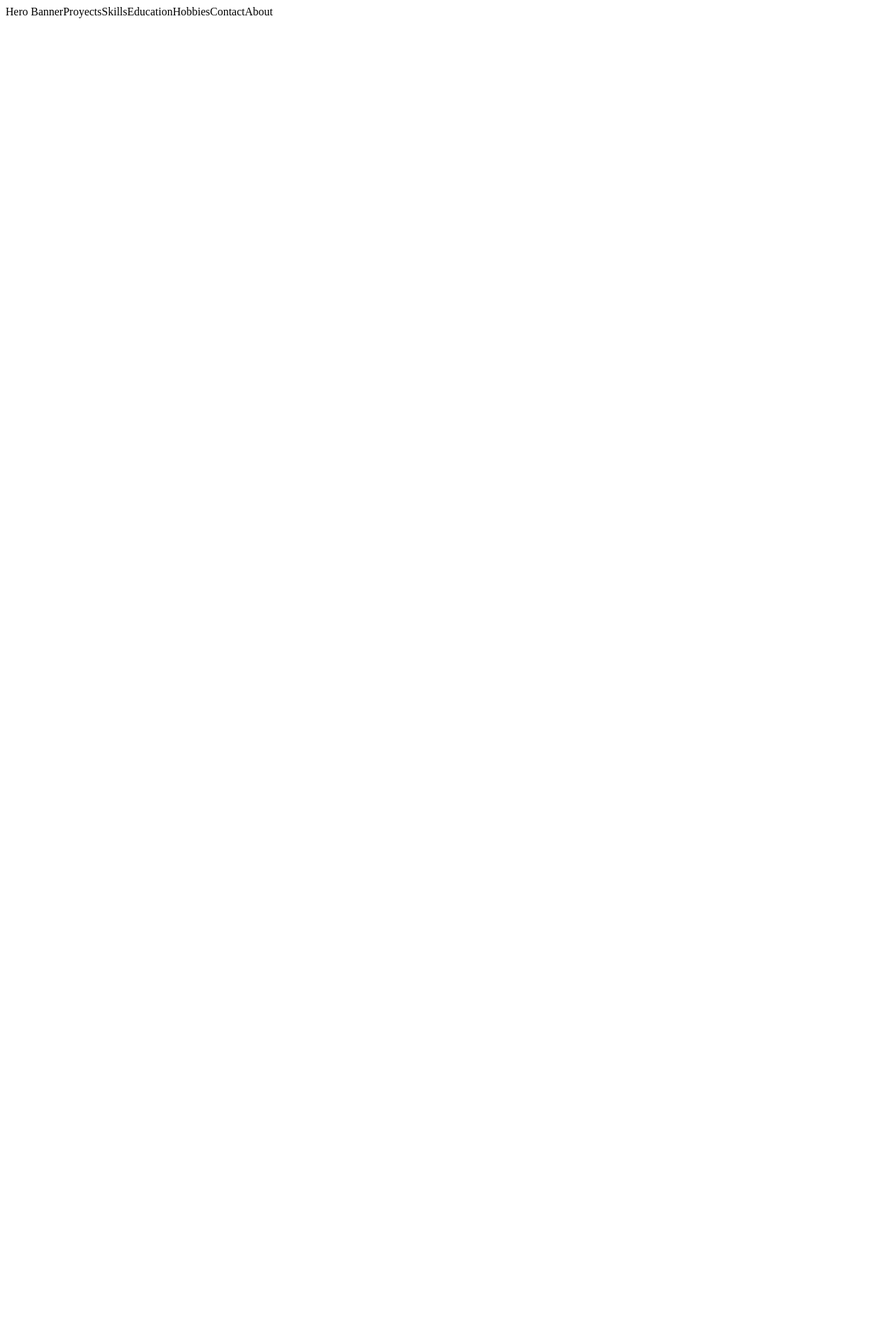
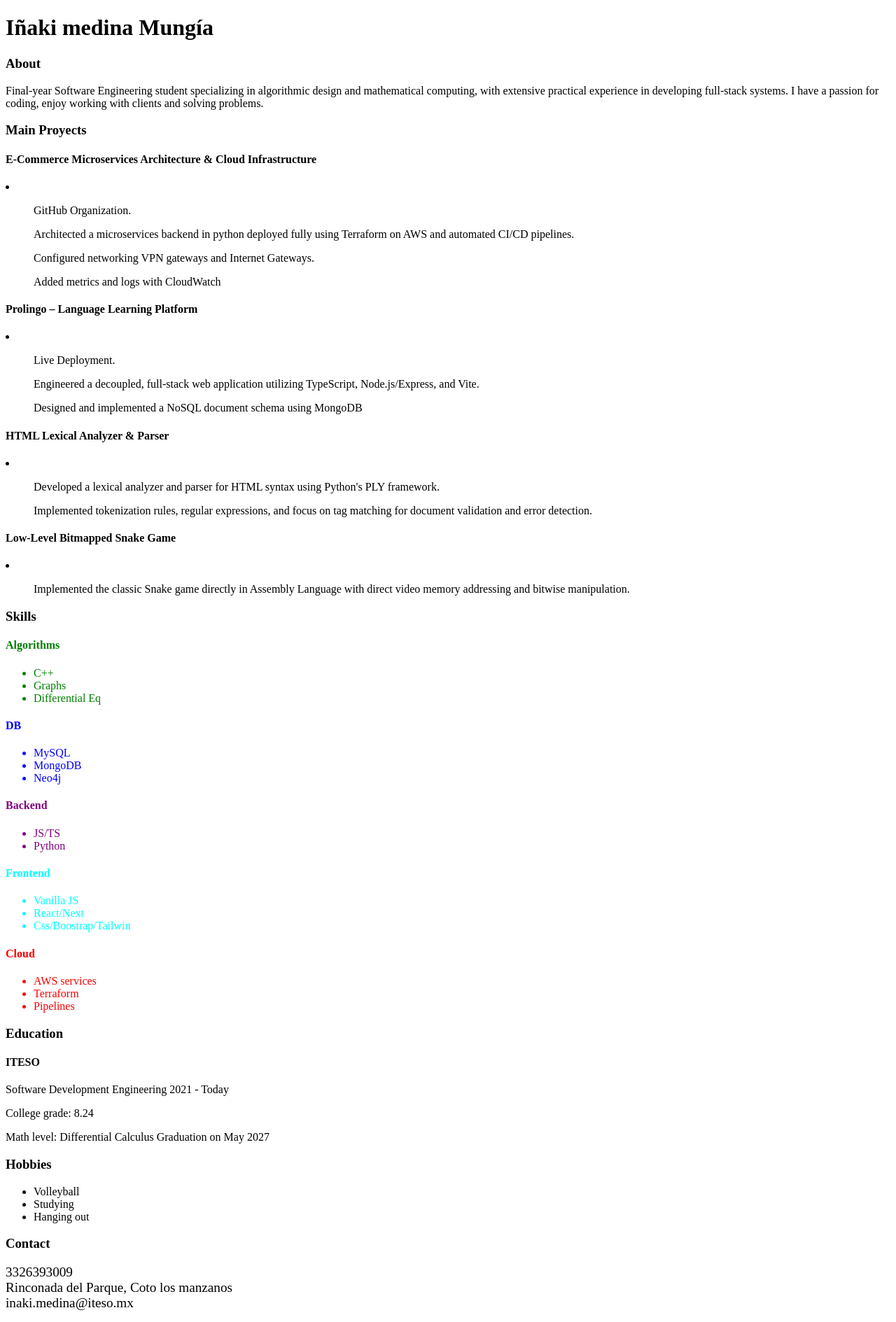
Before and after one commit to InakiMedina/FrontendHws, a React (Vite) app in the folder tarea1/my-app/: page / in a window 1280 px wide. Shown: the whole page at 70% size. Before the commit the page ends 800 px from the top, so only its background shows below. Built offline with nearby package versions, Linux system fonts and the light colour scheme.

Commit message:
added al cv content

```diff
--- a/tarea1/my-app/src/App.tsx
+++ b/tarea1/my-app/src/App.tsx
@@ -11,12 +11,12 @@ function App() {
   return (
     <>
       <HeroBanner/>
+      <About/>
       <Proyects/>
       <Technologies/>
       <Education/>
       <Hobbies/>
       <Contact/>
-      <About/>
     </>
   )
 }
--- a/tarea1/my-app/src/Content/About.tsx
+++ b/tarea1/my-app/src/Content/About.tsx
@@ -1,7 +1,10 @@
+
+
 export default function About() {
 	return (
 		<>
-			About
+			<h3>About</h3>
+			<p>Final-year Software Engineering student specializing in algorithmic design and mathematical computing, with extensive practical experience in developing full-stack systems. I have a passion for coding, enjoy working with clients and solving problems.</p>
 		</>
 	)
 }
--- a/tarea1/my-app/src/Content/Contact.tsx
+++ b/tarea1/my-app/src/Content/Contact.tsx
@@ -1,7 +1,12 @@
+import styles from './Contact.module.css'
+
 export default function Contanct() {
 	return (
 		<>
-			Contact
+			<h3>Contact</h3>
+			<p><span className={styles.black}>3326393009<br/>
+			Rinconada del Parque, Coto los manzanos<br/>
+			inaki.medina@iteso.mx</span><br/></p>
 		</>
 	)
 }
--- a/tarea1/my-app/src/Content/Education.tsx
+++ b/tarea1/my-app/src/Content/Education.tsx
@@ -1,7 +1,11 @@
 export default function Education() {
 	return (
 		<>
-			Education
+			<h3>Education</h3>
+			<h4>ITESO</h4>
+			<p>Software Development Engineering 	2021 - Today</p>
+			<p>College grade: 8.24</p>
+			<p>Math level: Differential Calculus	Graduation on May 2027</p>
 		</>
 	)
 }
--- a/tarea1/my-app/src/Content/HeroBanner.tsx
+++ b/tarea1/my-app/src/Content/HeroBanner.tsx
@@ -1,7 +1,7 @@
 export default function HeroBanner() {
 	return (
 		<>
-			Hero Banner
+			<h1>Iñaki medina Mungía</h1>
 		</>
 	)
 }
--- a/tarea1/my-app/src/Content/Hobbies.tsx
+++ b/tarea1/my-app/src/Content/Hobbies.tsx
@@ -1,7 +1,12 @@
 export default function Hobbies() {
 	return (
 		<>
-			Hobbies
+			<h3>Hobbies</h3>
+			<ul>
+				<li>Volleyball</li>
+				<li>Studying</li>
+				<li>Hanging out</li>
+			</ul>
 		</>
 	)
 }
--- a/tarea1/my-app/src/Content/Proyects.tsx
+++ b/tarea1/my-app/src/Content/Proyects.tsx
@@ -1,7 +1,49 @@
 export default function Proyects() {
 	return (
 		<>
-			Proyects
+			<h3>Main Proyects</h3>
+			<h4>E-Commerce Microservices Architecture & Cloud Infrastructure</h4>
+			<li>
+				<ul>
+					GitHub Organization.
+				</ul>
+				<ul>
+					Architected a microservices backend in python deployed fully using Terraform on AWS and automated CI/CD pipelines.
+				</ul>
+				<ul>
+					Configured networking VPN gateways and Internet Gateways.
+				</ul>
+				<ul>
+					Added metrics and logs with CloudWatch
+				</ul>
+			</li>
+			<h4>Prolingo – Language Learning Platform</h4>
+			<li>
+				<ul>
+					Live Deployment.
+				</ul>
+				<ul>
+					Engineered a decoupled, full-stack web application utilizing TypeScript, Node.js/Express, and Vite.
+				</ul>
+				<ul>
+					Designed and implemented a NoSQL document schema using MongoDB
+				</ul>
+			</li>
+			<h4>HTML Lexical Analyzer & Parser</h4>
+			<li>
+				<ul>
+					Developed a lexical analyzer and parser for HTML syntax using Python's PLY framework.
+				</ul>
+				<ul>
+					Implemented tokenization rules, regular expressions, and focus on tag matching for document validation and error detection.
+				</ul>
+			</li>
+			<h4>Low-Level Bitmapped Snake Game</h4>
+			<li>
+				<ul>
+					Implemented the classic Snake game directly in Assembly Language with direct video memory addressing and bitwise manipulation.
+				</ul>
+			</li>
 		</>
 	)
 }
--- a/tarea1/my-app/src/Content/Technologies.tsx
+++ b/tarea1/my-app/src/Content/Technologies.tsx
@@ -1,7 +1,48 @@
+import styles from './Technologies.module.css'
+
 export default function Technologies() {
 	return (
 		<>
-			Skills
+			<h3>Skills</h3>
+			<div className={styles.green}>
+				<h4>Algorithms</h4>
+				<ul>
+					<li>C++</li>
+					<li>Graphs</li>
+					<li>Differential Eq</li>
+				</ul>
+			</div>
+			<div className={styles.blue}>
+				<h4>DB</h4>
+				<ul>
+					<li>MySQL</li>
+					<li>MongoDB</li>
+					<li>Neo4j</li>
+				</ul>
+			</div>
+			<div className={styles.purple}>
+				<h4>Backend</h4>
+				<ul>
+					<li>JS/TS</li>
+					<li>Python</li>
+				</ul>
+			</div>
+			<div className={styles.cyan}>
+				<h4>Frontend</h4>
+				<ul>
+					<li>Vanilla JS</li>
+					<li>React/Next</li>
+					<li>Css/Boostrap/Tailwin</li>
+				</ul>
+			</div>
+			<div className={styles.red}>
+				<h4>Cloud</h4>
+				<ul>
+					<li>AWS services</li>
+					<li>Terraform</li>
+					<li>Pipelines</li>
+				</ul>
+			</div>
 		</>
 	)
 }
```
Also changed, not shown: tarea1/my-app/src/Content.tsx (deleted, +0 -50 lines), tarea1/my-app/src/Layout.tsx (deleted, +0 -15 lines), tarea1/my-app/src/Content/Contact.module.css (renamed from tarea1/my-app/src/Layout.module.css), tarea1/my-app/src/Content/Technologies.module.css (renamed from tarea1/my-app/src/Content.module.css), 1 other file (tests, documents, lock files or other folders).
